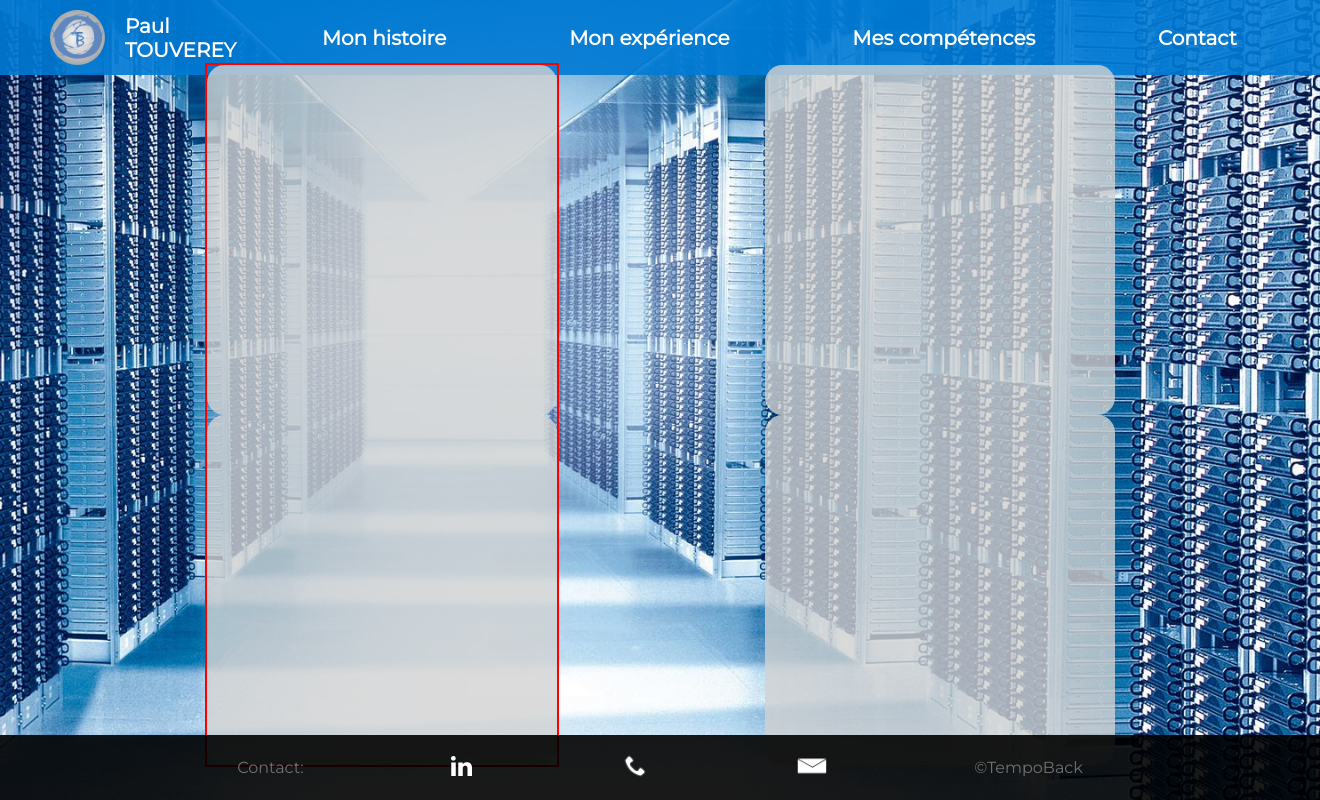
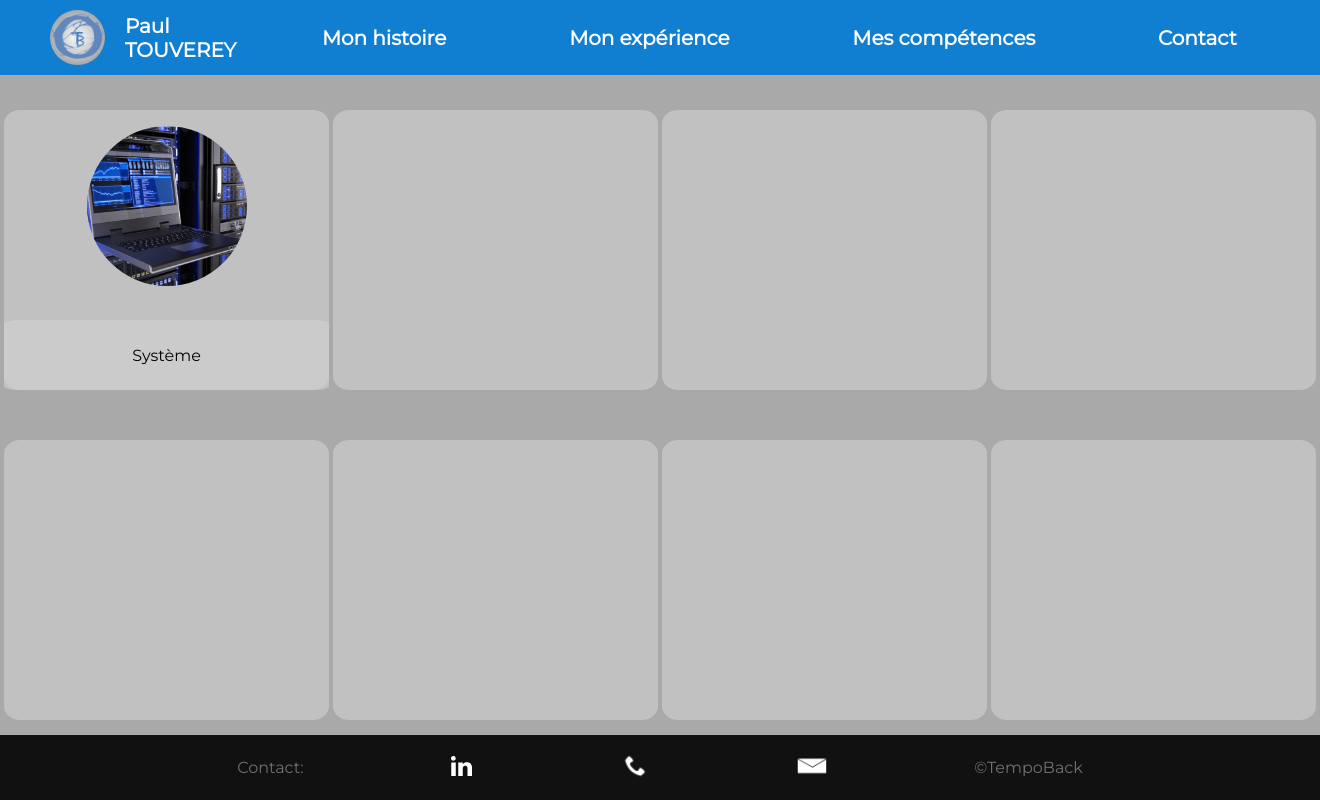
Before and after one commit to Tempoback/Portfolio, a PHP site: page /competences in a window 1320 px wide. Run offline with PHP 8.4, Linux system fonts and the light colour scheme.

Commit message:
Part2 of competences page

```diff
--- a/CSS/5_competences/competences.css
+++ b/CSS/5_competences/competences.css
@@ -8,13 +8,34 @@ main {
 main div {
   display: flex;
   flex-direction: column;
-  justify-content: space-evenly;
 }
 
-.texte {
-  width: 350px;
-  height: 350px;
-  padding: auto;
-  background-color: rgba(211, 211, 211, 0.8);
+main div div {
+  width: 325px;
+  height: 35vh;
+  background-color: rgba(211, 211, 211, 0.6);
   border-radius: 5%;
+  margin-top: 25px;
+  margin-bottom: 25px;
+  display: flex;
+  align-items: center;
+  justify-content: space-between;
 }
+
+main img {
+  height: 20vh;
+  border-radius: 100%;
+  margin-top: 5%;
+}
+
+main img:hover {
+  transform: scale(1.2);
+  transition-duration: 0.4s;
+}
+
+.titreC {
+  padding: 0;
+  margin: 0;
+  height: 25%;
+  justify-content: center;
+}
--- a/competences.php
+++ b/competences.php
@@ -19,7 +19,7 @@
     <title>Mes Compétences</title>
 </head>
 
-<body style="background-image: url(./Assets/Bg1.jpg)">
+<body style="background-color:rgb(169,169,169)">
     <header id="top">
         <nav>
             <span>
@@ -65,16 +65,44 @@
     </header>
 
     <main>
-        <div class="b">
-            <div class="texte">
+        <!-- Colonne 1 -->
+        <div>
+            <div>
+                <img src="./Assets/serveur.png" alt="Serveur">
+                <div class="titreC">Système</div>
             </div>
-            <div class="texte">
+            <div>
+                <img src="" alt="">
             </div>
         </div>
+
+        <!-- Colonne 2 -->
         <div>
-            <div class="texte">
+            <div>
+                <img src="" alt="">
             </div>
-            <div class="texte">
+            <div>
+                <img src="" alt="">
+            </div>
+        </div>
+
+        <!-- Colonne 3 -->
+        <div>
+            <div>
+                <img src="" alt="">
+            </div>
+            <div>
+                <img src="" alt="">
+            </div>
+        </div>
+
+        <!-- Colonne 4 -->
+        <div>
+            <div>
+                <img src="" alt="">
+            </div>
+            <div>
+                <img src="" alt="">
             </div>
         </div>
     </main>
```
Also changed, not shown: Assets/serveur.png (added).
